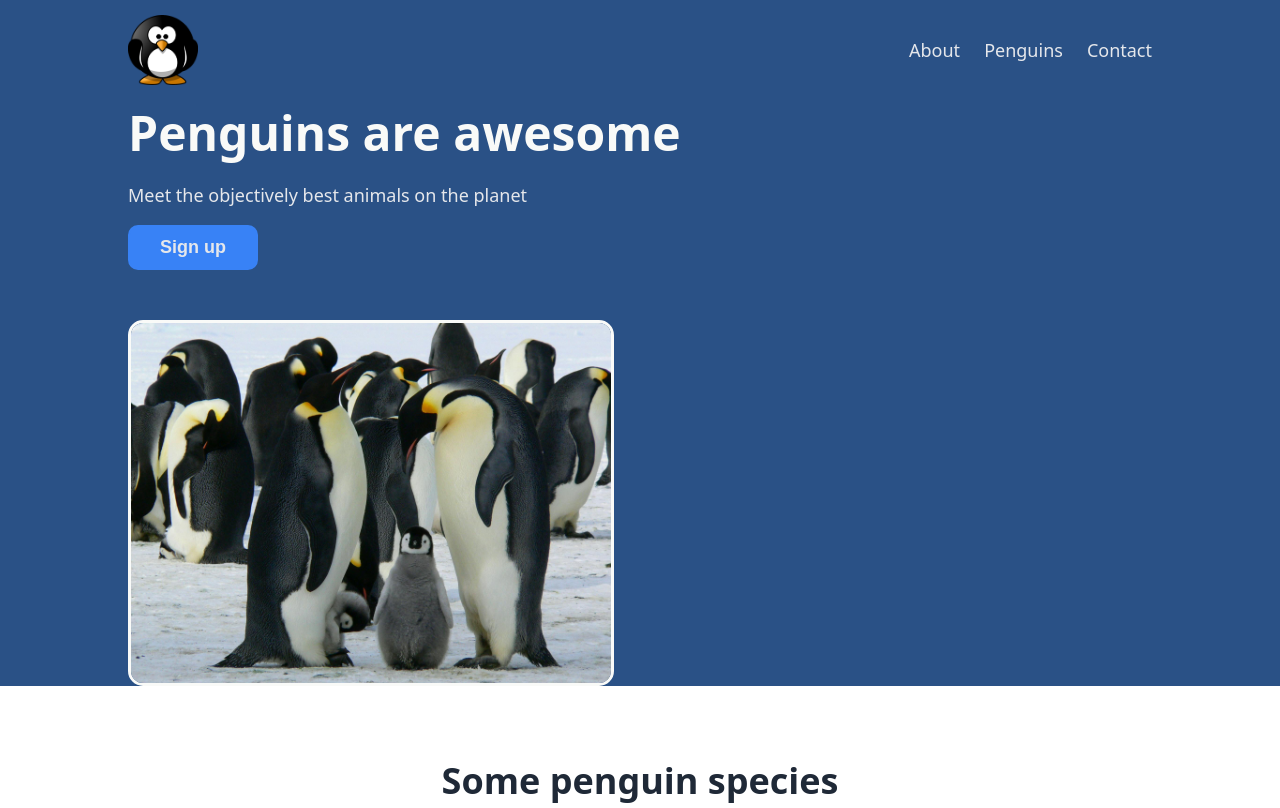
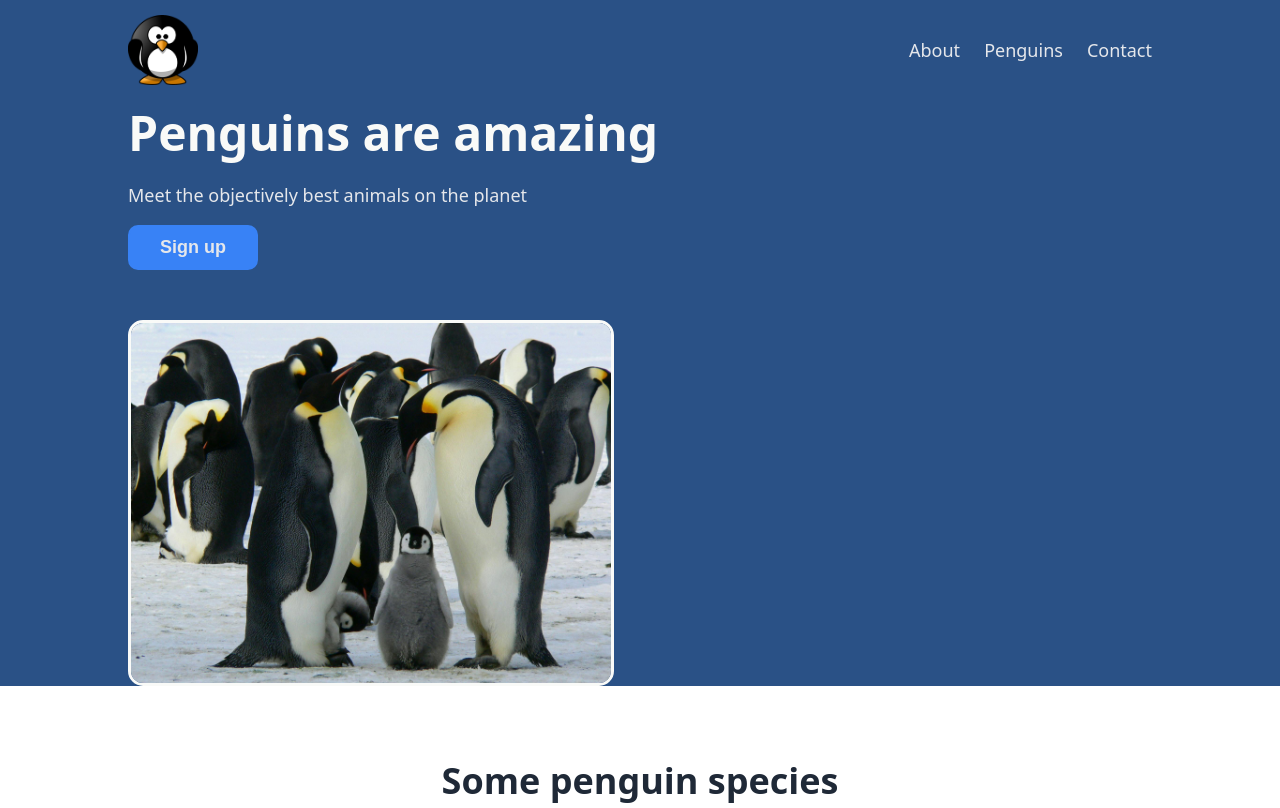
Before and after one commit to Solaire1903/odin-landing-page, a plain HTML site: page index.html in a window 1280 px wide. Shown: the top 808 px of the page. Drawn offline with Linux system fonts and the light colour scheme.

Commit message:
change title and hero text

```diff
--- a/index.html
+++ b/index.html
@@ -3,7 +3,7 @@
 <head>
     <meta charset="UTF-8">
     <meta name="viewport" content="width=device-width, initial-scale=1.0">
-    <title>Noot Noot</title>
+    <title>Penguins are amazing</title>
     <link rel="stylesheet" href="styles.css">
 </head>
 <body>
@@ -20,7 +20,7 @@
     <div id="hero-banner">
         <div id="hero-content">
             <div id="hero-left">
-                <h1 id="hero-text">Penguins are awesome</h1>
+                <h1 id="hero-text">Penguins are amazing</h1>
                 <p id="hero-secondary-text">
                     Meet the objectively best animals on the planet
                 </p>
```
